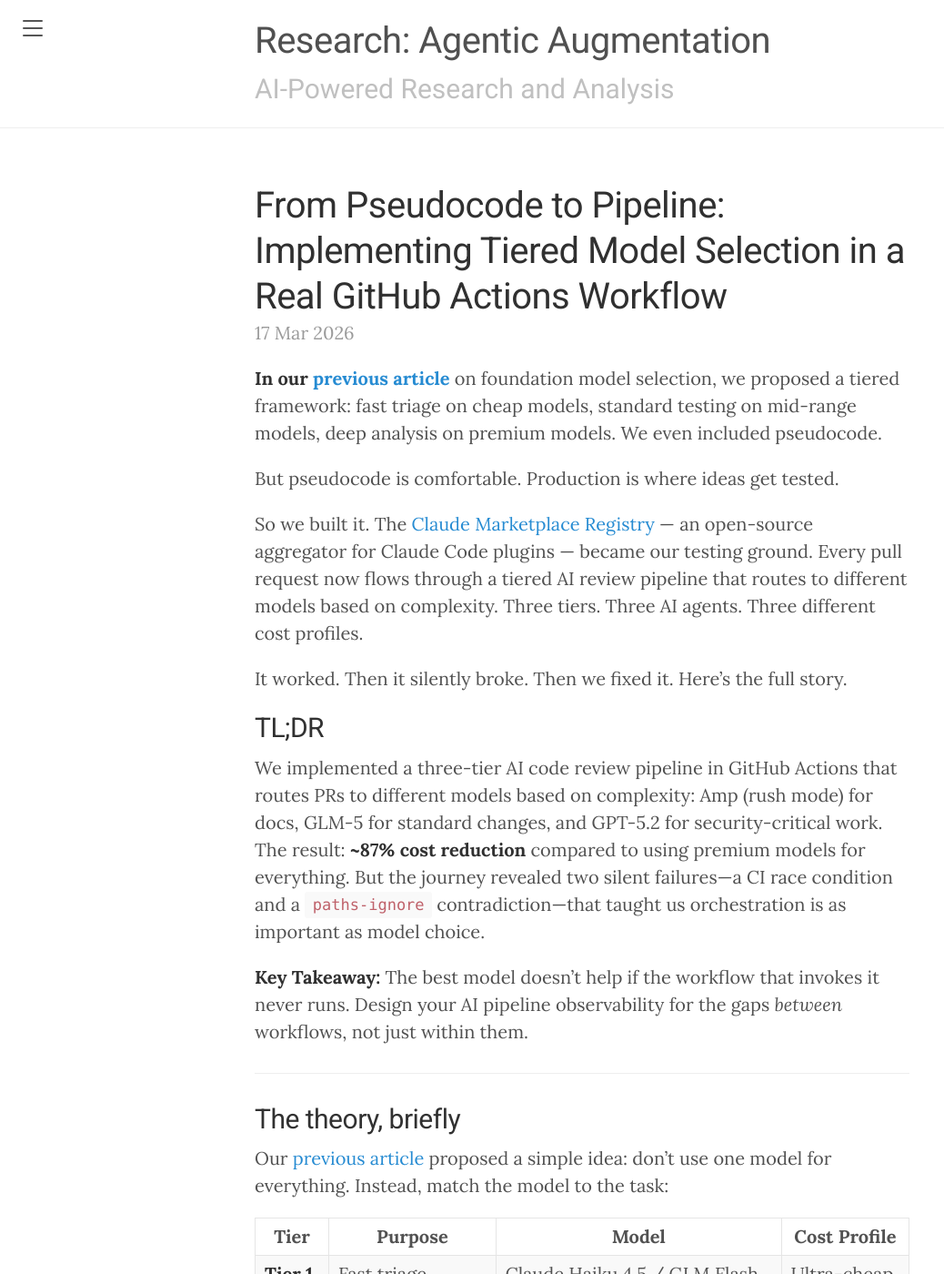
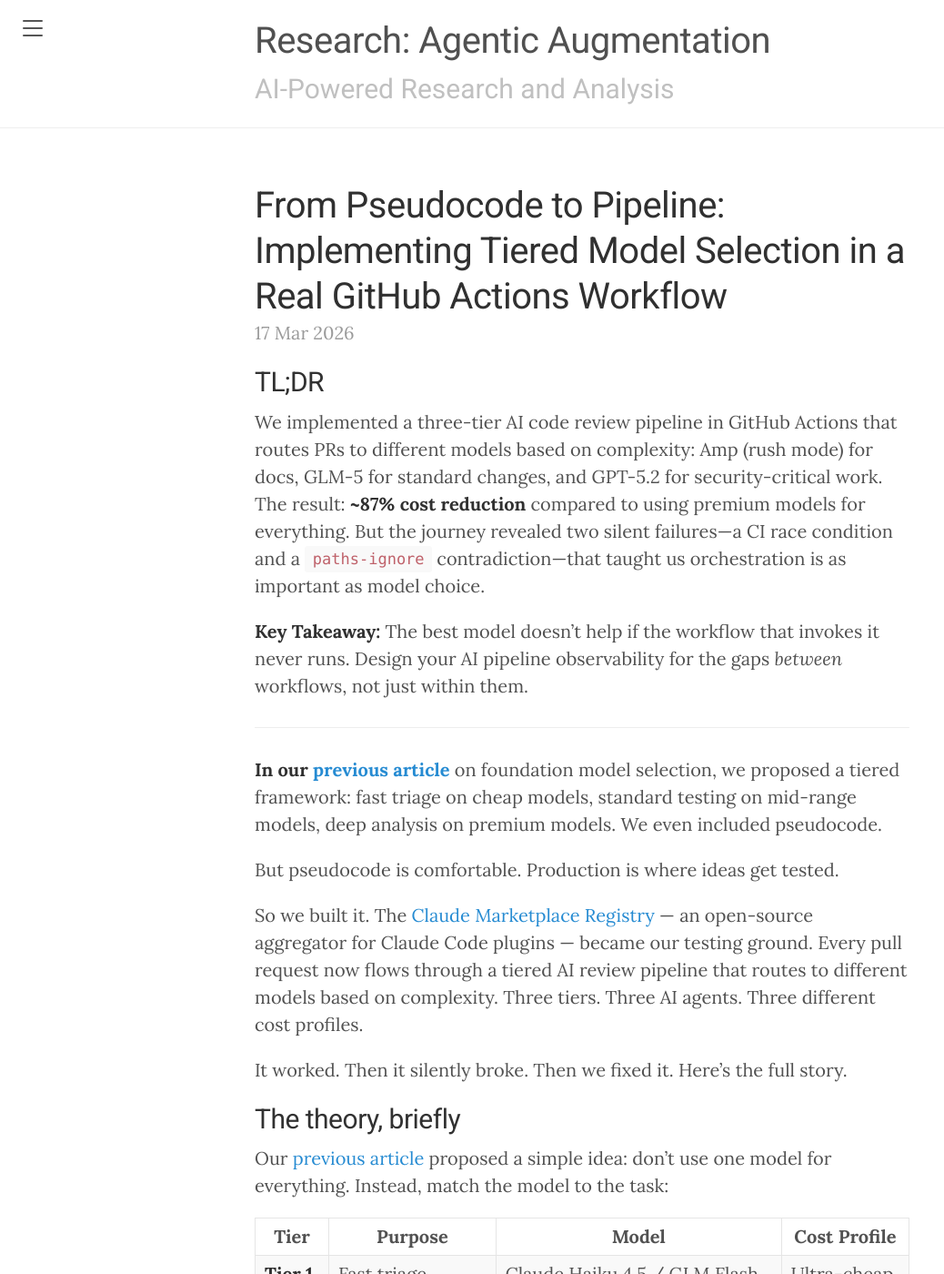
Before and after one commit to shrwnsan/research, a Jekyll site: the page built from _posts/2026-03-17-tiered-model-selection-in-practice.md, in a window 1280 px wide and 1400 px high. Shown: the whole window at 91% size, without its empty margins (0-1038 px from the left). Built offline with Jekyll 4.4.1, drawn with Linux system fonts in a browser that asks for light colours; part of the change alters nothing that is shown; some of the changed text lies outside the part shown.

```diff
--- a/_posts/2026-03-17-tiered-model-selection-in-practice.md
+++ b/_posts/2026-03-17-tiered-model-selection-in-practice.md
@@ -7,6 +7,14 @@ excerpt: "We theorized a tiered approach to foundation model selection. Then we
 tags: [testing, ai, foundation-models, github-actions, ci-cd, cost-optimization, case-study]
 ---
 
+## TL;DR
+
+We implemented a three-tier AI code review pipeline in GitHub Actions that routes PRs to different models based on complexity: Amp (rush mode) for docs, GLM-5 for standard changes, and GPT-5.2 for security-critical work. The result: **~87% cost reduction** compared to using premium models for everything. But the journey revealed two silent failures—a CI race condition and a `paths-ignore` contradiction—that taught us orchestration is as important as model choice.
+
+**Key Takeaway:** The best model doesn't help if the workflow that invokes it never runs. Design your AI pipeline observability for the gaps *between* workflows, not just within them.
+
+---
+
 **In our [previous article]({{ site.baseurl }}/foundation-model-selection-ai-testing/)** on foundation model selection, we proposed a tiered framework: fast triage on cheap models, standard testing on mid-range models, deep analysis on premium models. We even included pseudocode.
 
 But pseudocode is comfortable. Production is where ideas get tested.
@@ -14,14 +22,6 @@ But pseudocode is comfortable. Production is where ideas get tested.
 So we built it. The [Claude Marketplace Registry](https://github.com/shrwnsan/claude-marketplace-registry) — an open-source aggregator for Claude Code plugins — became our testing ground. Every pull request now flows through a tiered AI review pipeline that routes to different models based on complexity. Three tiers. Three AI agents. Three different cost profiles.
 
 It worked. Then it silently broke. Then we fixed it. Here's the full story.
-
-## TL;DR
-
-We implemented a three-tier AI code review pipeline in GitHub Actions that routes PRs to different models based on complexity: Amp (rush mode) for docs, GLM-5 for standard changes, and GPT-5.2 for security-critical work. The result: **~87% cost reduction** compared to using premium models for everything. But the journey revealed two silent failures—a CI race condition and a `paths-ignore` contradiction—that taught us orchestration is as important as model choice.
-
-**Key Takeaway:** The best model doesn't help if the workflow that invokes it never runs. Design your AI pipeline observability for the gaps *between* workflows, not just within them.
-
----
 
 ## The theory, briefly
 
@@ -117,7 +117,7 @@ What makes this work in practice is the `hasCriticalPaths` check — it matches
 
 ## What we actually deployed
 
-Here's where theory diverges from practice. The article's framework mapped models neatly to tiers. The reality required adaptation:
+Here's where theory diverges from practice. The previous article's framework mapped models neatly to tiers. The reality required adaptation:
 
 | Article Theory | What We Actually Used | Why |
 |---|---|---|
@@ -281,7 +281,7 @@ After fixing the bugs, here's how the tier distribution played out across ~40 PR
 
 Weighted average: **(0.15 × ~0) + (0.75 × 0.25) + (0.10 × 0.7) ≈ 0.26×**
 
-Compare to using Opus 4.5 (2× multiplier) for everything: that's roughly a **7.7× cost reduction** with capability preserved where it matters. The original article estimated ~80% cost reduction; in practice we're seeing closer to **87%** because Tier 1 (Amp rush) is effectively free rather than Haiku-priced.
+Compare to using Opus 4.5 (2× multiplier) for everything: that's roughly **7.7× cheaper** with capability preserved where it matters. The original article estimated ~80% cost reduction; in practice we're seeing closer to **87%** because Tier 1 (Amp rush) is effectively free rather than Haiku-priced.
 
 ---
 
@@ -329,7 +329,7 @@ If you're evaluating AI testing tools and asking "which model do they use?" (as
 1. [Claude Marketplace Registry](https://github.com/shrwnsan/claude-marketplace-registry) — The open-source project implementing this pipeline
 2. [PR #115: Fix tiered PR review workflow](https://github.com/shrwnsan/claude-marketplace-registry/pull/115) — The bug investigation and fix
 3. [The Hidden Layer: Foundation Model Selection]({{ site.baseurl }}/foundation-model-selection-ai-testing/) — The theory behind tiered model selection
-4. [Amp Code Action](https://ampcode.com/manual#github) — Tier 1 review action
+4. [Amp Code Action](https://ampcode.com) — Tier 1 review action
 5. [Claude Code Action](https://github.com/anthropics/claude-code-action) — Tier 2 review action
 6. [Factory Droid Action](https://github.com/Factory-AI/droid-action) — Tier 3 review action
 7. [Z.ai API Documentation](https://docs.z.ai/guides/llm/glm-5) — GLM-5 via Anthropic-compatible proxy
```
